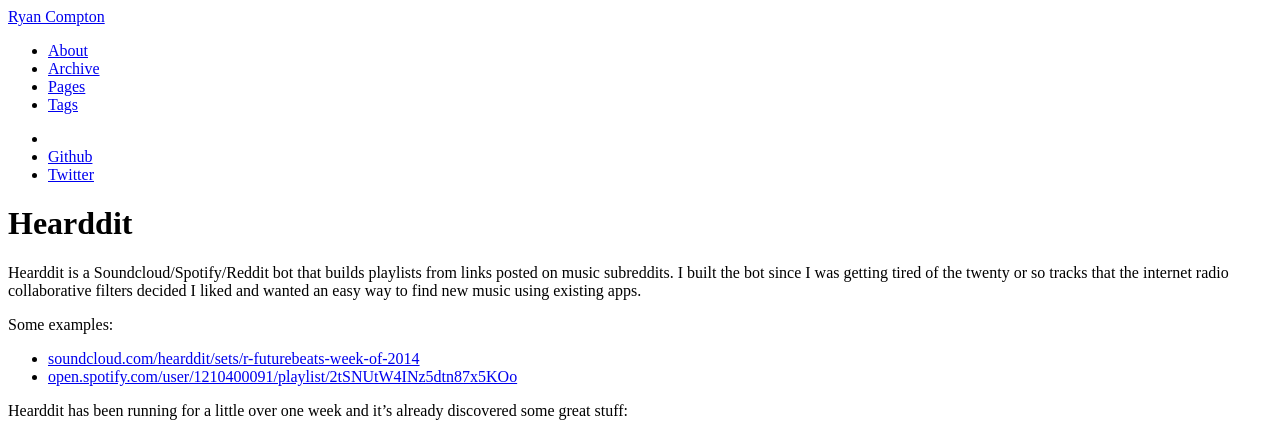
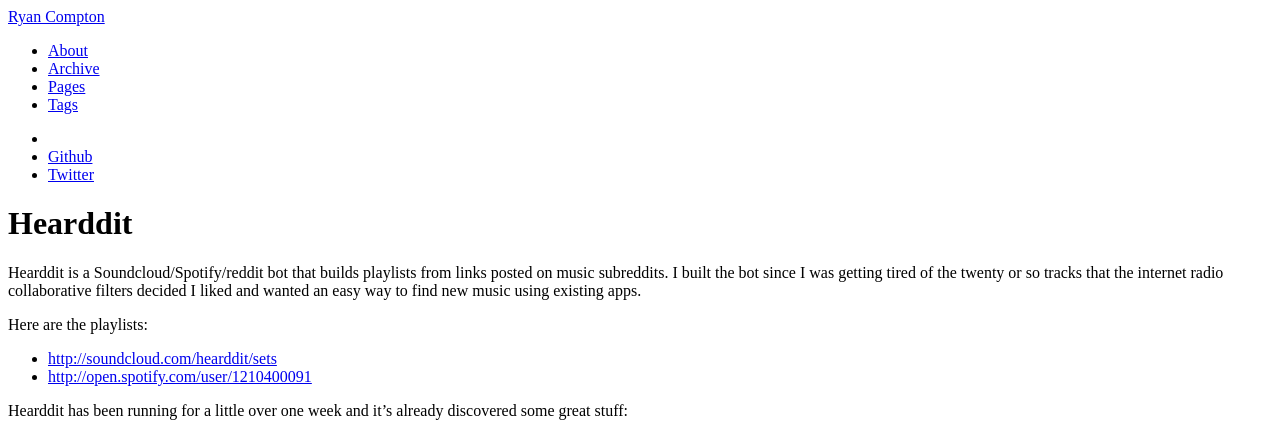
Before and after one commit to rcompton/ryancompton.net, a Jekyll site: the page built from _posts/2014-12-23-hearddit.md, in a window 1280 px wide and 900 px high, cut to the strip 0-432 px from the top of the window. Built offline with Jekyll 4.4.1, drawn with Linux system fonts in a browser that asks for light colours; nearby versions of some CDN libraries; comment, search, counter and statistics services are not loaded.

Commit message:
old playlist fix

```diff
--- a/_posts/2014-12-23-hearddit.md
+++ b/_posts/2014-12-23-hearddit.md
@@ -8,12 +8,12 @@ tags: ["coding", "audio"]
 {% include JB/setup %}
 {% excerpt %}
 
-Hearddit is a Soundcloud/Spotify/Reddit bot that builds playlists from links posted on music subreddits. I built the bot since I was getting tired of the twenty or so tracks that the internet radio collaborative filters decided I liked and wanted an easy way to find new music using existing apps.
+Hearddit is a Soundcloud/Spotify/reddit bot that builds playlists from links posted on music subreddits. I built the bot since I was getting tired of the twenty or so tracks that the internet radio collaborative filters decided I liked and wanted an easy way to find new music using existing apps.
 
-Some examples:
+Here are the playlists:
 
-+ [soundcloud.com/hearddit/sets/r-futurebeats-week-of-2014](http://soundcloud.com/hearddit/sets/r-futurebeats-week-of-2014)
-+ [open.spotify.com/user/1210400091/playlist/2tSNUtW4INz5dtn87x5KOo](http://open.spotify.com/user/1210400091/playlist/2tSNUtW4INz5dtn87x5KOo)
++ [http://soundcloud.com/hearddit/sets](https://soundcloud.com/hearddit/sets)
++ [http://open.spotify.com/user/1210400091](http://open.spotify.com/user/1210400091)
 
 Hearddit has been running for a little over one week and it's already discovered some great stuff:
 
```
